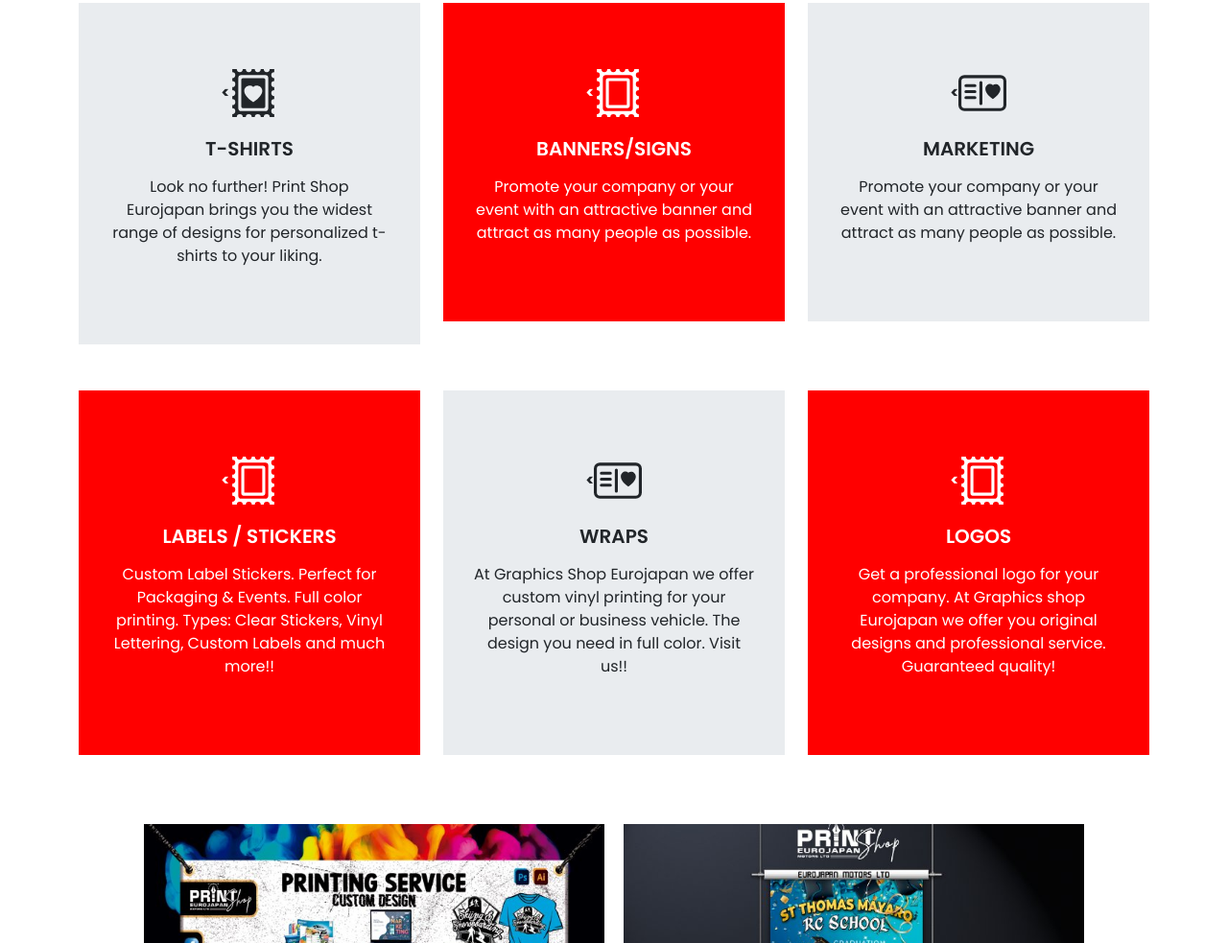
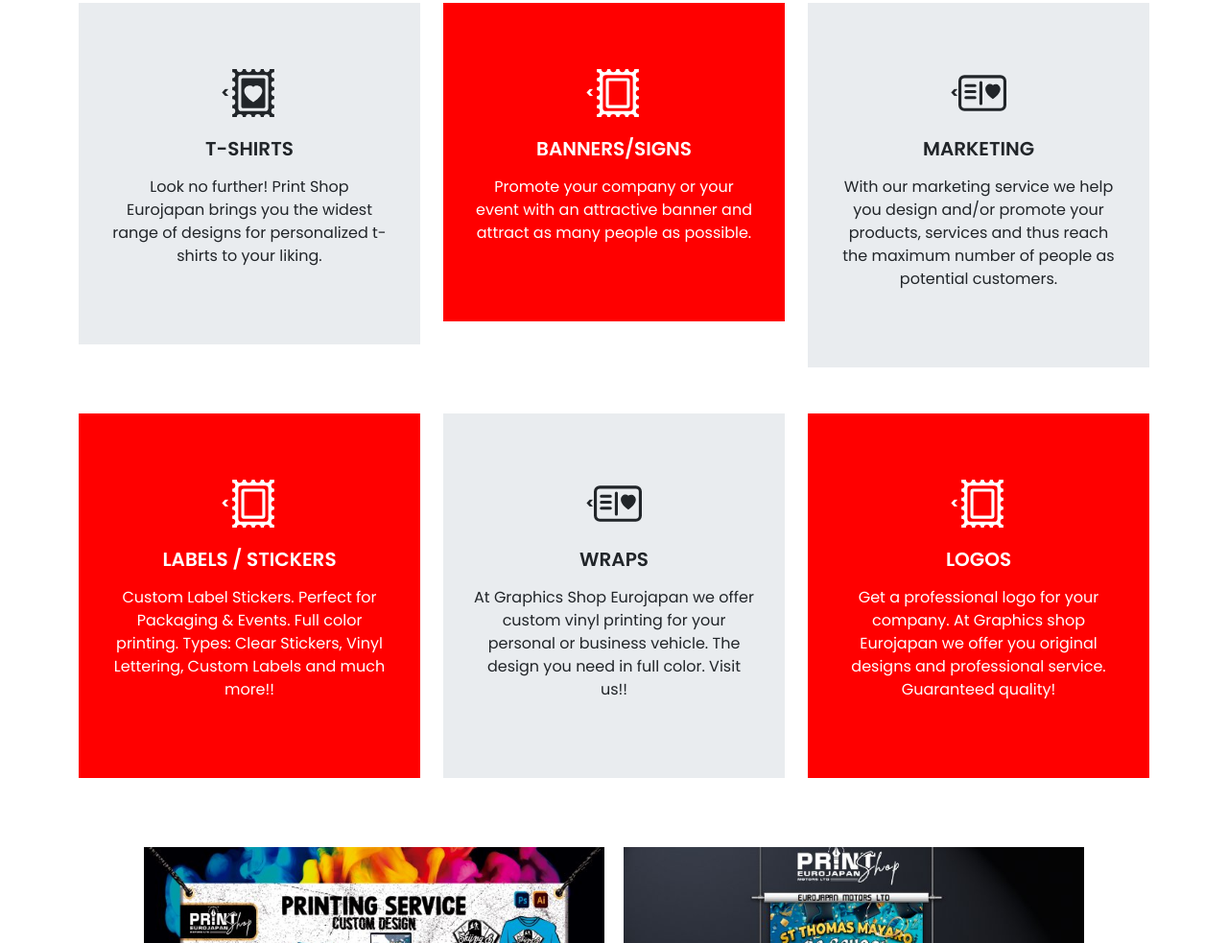
Before and after one commit to EJ-Graphics/PortfolioJobs, a plain HTML site: page index.html in a window 1280 px wide. Shown: the part 1138-2121 px from the top of the page at 96% size. Drawn offline with nearby package versions, Linux system fonts and the light colour scheme.

Commit message:
index.html

```diff
--- a/index.html
+++ b/index.html
@@ -367,7 +367,7 @@
                     </div>
                     <div class="px-3 text-center pb-3">
                         <h5 class="text-uppercase" style="font-weight: 600">MARKETING</h5>
-                        <p class="font-weight-light my-3">Promote your company or your event with an attractive banner and attract as many people as possible.</p>
+                        <p class="font-weight-light my-3">With our marketing service we help you design and/or promote your products, services and thus reach the maximum number of people as potential customers.</p>
                     </div>
                 </div>
                 </div>
```
